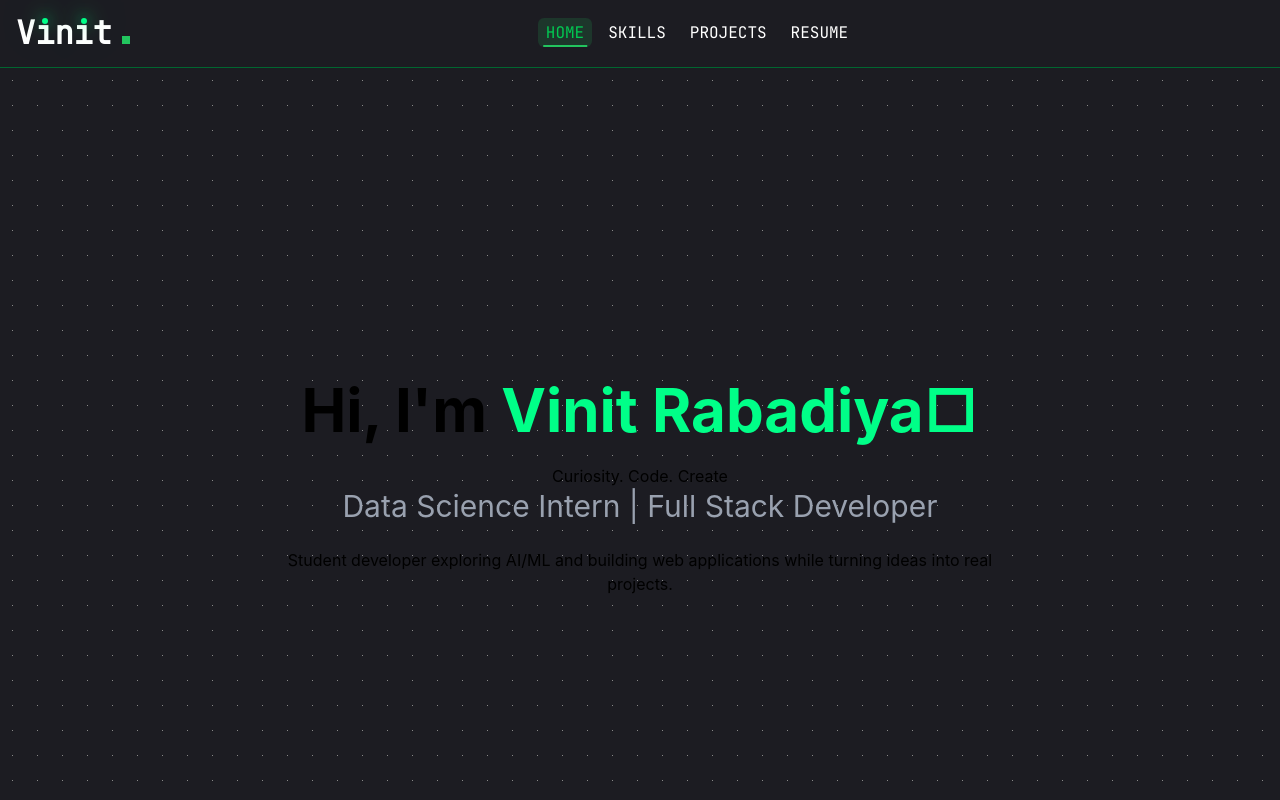
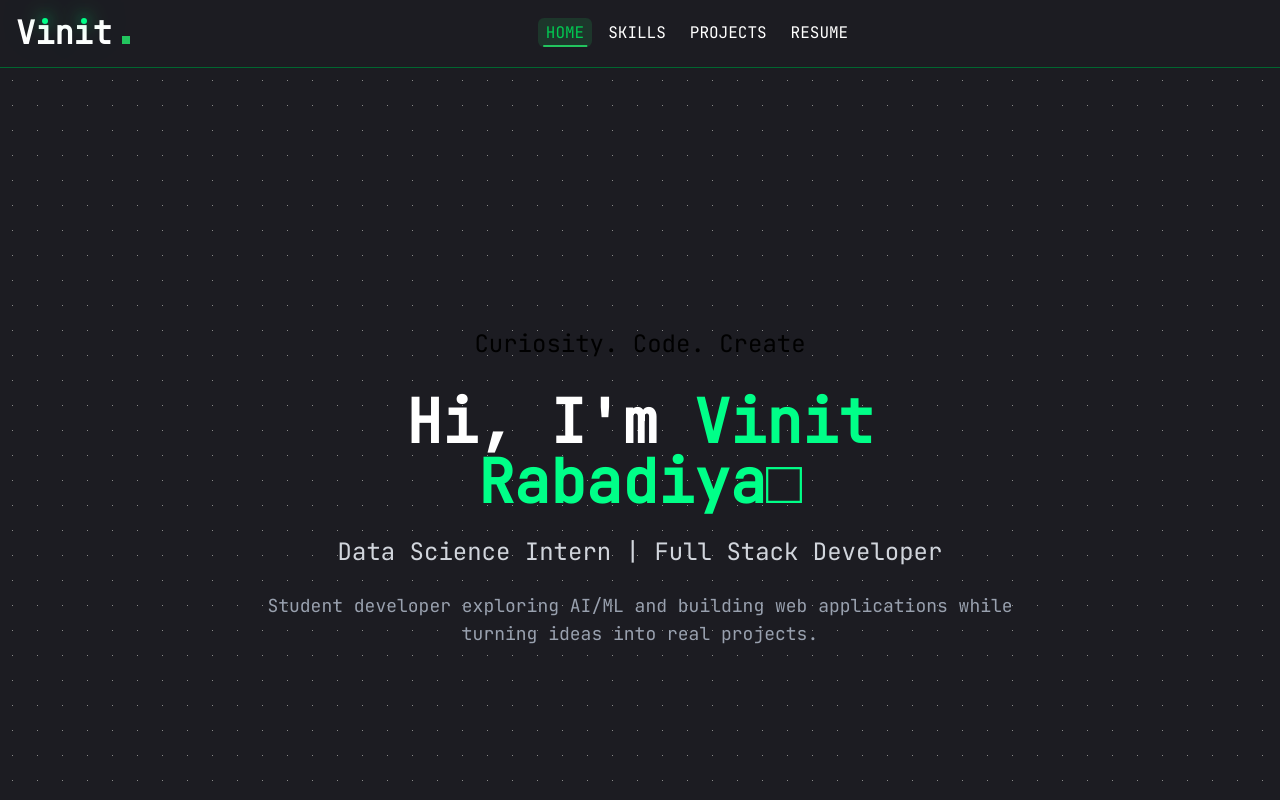
Before and after one commit to Vinit-Rabadiya/Portfolio, a React (Vite) app in the folder personalPortfolio/: page / in a window 1280 px wide. Shown: the top 800 px of the page. Built offline with nearby package versions, Linux system fonts and the light colour scheme.

Commit message:
restructured and added fonts

```diff
--- a/personalPortfolio/src/pages/Home/Home.css
+++ b/personalPortfolio/src/pages/Home/Home.css
@@ -0,0 +1,3 @@
+.hero-content {
+  font-family: var(--font);
+}
--- a/personalPortfolio/src/pages/Home/Home.jsx
+++ b/personalPortfolio/src/pages/Home/Home.jsx
@@ -10,15 +10,18 @@ function Home() {
           className="min-h-screen flex flex-col justify-center items-center px-4"
         >
           <div className="hero-content text-center max-w-3xl">
-            <h1 className="text-5xl md:text-6xl font-bold mb-6">
+            <p className="hero-tagline text-xl md:text-2xl mb-8">
+              Curiosity. Code. Create
+            </p>
+            <h1 className="text-5xl md:text-6xl font-bold mb-6 text-white">
               Hi, I'm <span className="text-[#00ff88]">Vinit Rabadiya</span>
               <span className="text-[#00ff88]">□</span>
             </h1>
-            <p className="hero-tagline">Curiosity. Code. Create</p>
-            <h2 className="text-2xl md:text-3xl text-gray-400 mb-6">
+
+            <h2 className="text-2xl md:text-2xl text-gray-300 mb-6">
               Data Science Intern | Full Stack Developer
             </h2>
-            <p className="hero=description">
+            <p className="hero-description text-base md:text-lg text-gray-400">
               Student developer exploring AI/ML and building web applications
               while turning ideas into real projects.
             </p>
```
